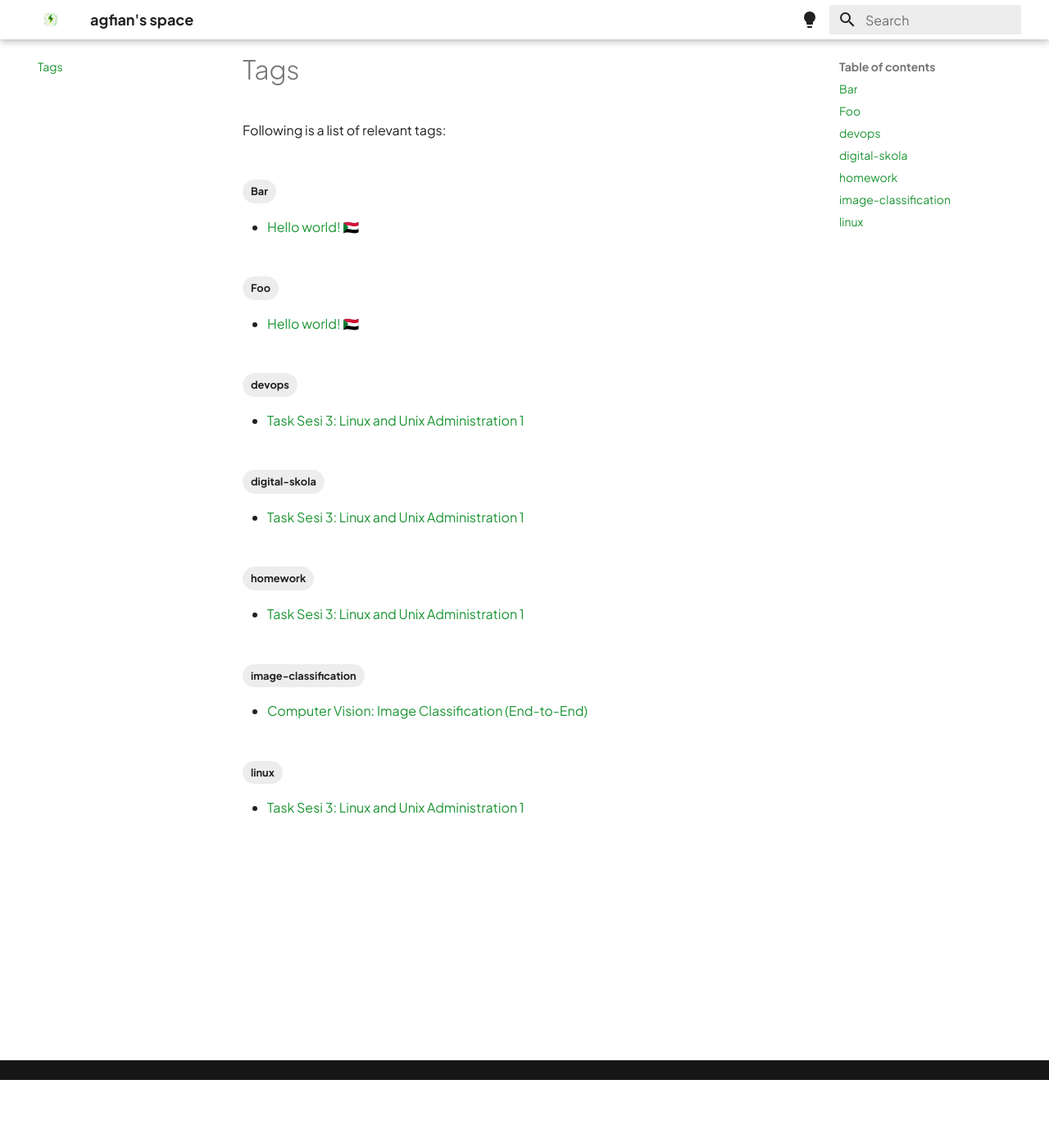
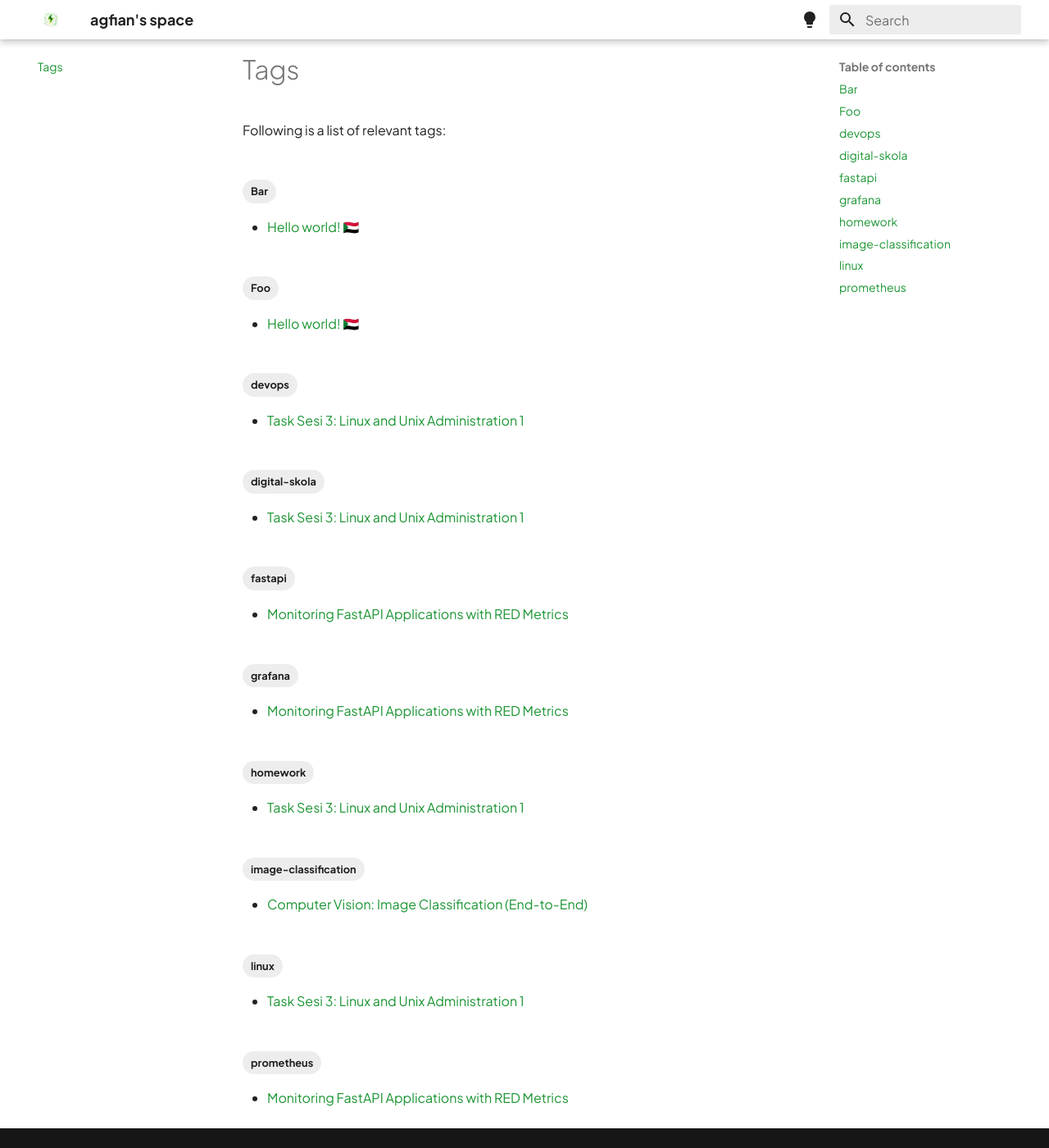
Before and after one commit to agfianf/agfianf.github.io, an MkDocs documentation site: the page built from docs/tags.md, in a window 1280 px wide and 1400 px high, scrolled down 83 px. Shown: the whole window at 82% size. Built offline with MkDocs 1.6.1 and Material for MkDocs 9.7.7, drawn with Linux system fonts in a browser that asks for light colours; some of the changed lines change nothing that is shown.

Commit message:
new-post: Monitoring FastAPI with RED Metrics

````diff
--- a/docs/blog/posts/fastapi/001-fastapi-red-metrics.md
+++ b/docs/blog/posts/fastapi/001-fastapi-red-metrics.md
@@ -1,9 +1,9 @@
 ---
 
-draft: true
+draft: false
 date:
-    created: 2025-02-19
-    updated: 2025-02-21
+    created: 2025-02-24
+    updated: 2025-02-24
 categories:
     - fastapi
 tags:
@@ -15,7 +15,7 @@
 
 ---
 
-# Instrumenting the application with RED metrics.
+# Monitoring FastAPI Applications with RED Metrics
 
 !!! info "TLDR;"
 
@@ -23,7 +23,7 @@
 
 ## Introduction
 
-I often build PoC AI application using FastAPI and not yet think too much about the performance of the application. You know at that stage we just hope it works. Until finally we release it to some users, all sorts of problems pop up and we struggle to figure out whtas going wrong. Is it because of resource bottleneck? How many times the endpoint is hit until it reaches the bottleneck? Or is there something wrong with our code? This makes it difficult to control because we don't know what is the problem.
+I often build PoC (Proof of Concept) AI application using FastAPI and not yet think too much about the performance of the application. You know at that stage we just hope it works. Until finally we release it to some users, all sorts of problems pop up and we struggle to figure out what is going wrong? Is it because of resource bottleneck? How many times the endpoint is hit until it reaches the bottleneck? Or is there something wrong with our code? This makes it difficult to control because we don't know what is the problem.
 
 One way to control the performance of the application is to measure the performance of the application. As my teacher said, _"If we can't measure it, we can't manage it"_
 
@@ -48,14 +48,18 @@
 
 ## What is the Benefit of RED Metrics?
 
-it help us to monitoring our application health. Generally, monitoring is important to detect early issues, analyze and can be used to make decisions e.g. scaling up or down, error handling, etc. Have monitoring is a highly recommended.
+RED metrics help monitor the health of your application by providing insights into its performance. Monitoring is essential for:
+
+- Detecting issues early.
+- Analyzing performance bottlenecks.
+- Making informed decisions, such as scaling resources or improving error handling.
 
 ## How it Works?
 
 Prometheus and Grafana are two popular open-source tools used for monitoring and visualization. They work together to provide a comprehensive monitoring solution. This system has 3 main components:
 
 - **Application**: The application exposes metrics at the `/metrics` endpoint.
-- **Prometheus**: A time series database that scrapes the `/metrics` endpoint every 15 seconds (default, yeah you can configure it but will come with some trade off).
+- **Prometheus**: A time series database that scrapes the result of `/metrics` endpoint every 15 seconds (default, yeah you can configure it but will come with some trade off).
 - **Grafana**: A visualization tool that queries Prometheus and displays the metrics on a dashboard. You can build type of graph/chart you want.
 
 ```mermaid
@@ -64,7 +68,7 @@
     participant Prom as Prometheus
     participant Graf as Grafana
 
-    Note over App,Graf: Maximum Latency: ~15-30 seconds from new metric to dashboard
+    Note over App,Graf: Maximum Latency: ~15-45 seconds from new metric to dashboard
 
     loop Every Scrape (15s)
         App->>Prom: Expose metrics
@@ -79,7 +83,9 @@
 ```
 
 
-For short, the service expose endpoint `GET /metrics` and prometheus side will have configuration to scrape the endpoint every 15 seconds, and then grafana will query the prometheus every 5-30 seconds and you can see the metrics on the grafana dashboard.
+For short, the service expose endpoint `GET /metrics` and prometheus side will have configuration to scrape the endpoint every 15 seconds, and then grafana will query the prometheus every 5-30 seconds and you can see the metrics on the grafana dashboard. So the latency is around 15-45 seconds from new metric to dashboard.
+
+For more details what inside the prometheus and grafana, please see the sequence diagram below:
 
 ??? abstract "More Details"
     ### Sequence Diagram
@@ -94,7 +100,7 @@
         participant QP as Grafana<br><br>Query Panel
         participant U as Grafana<br><br>Dashboard
 
-        Note over App,U: Maximum Latency: ~15-30 seconds from new metric to dashboard
+        Note over App,U: Maximum Latency: ~15-45 seconds from new metric to dashboard
 
         loop Every Scrape (15s)
             App->>Scr: Expose metrics
@@ -117,73 +123,6 @@
         end
     ```
 
-    ### Understanding Prometheus and Grafana Metrics Flow
-
-    The sequence diagram above illustrates how metrics data flows from your application to the end user's Grafana dashboard. Here's a detailed explanation of each component and process:
-
-    #### Core Components
-
-    - Application /metrics: Your application exposes metrics in Prometheus format at the /metrics endpoint
-    - Prometheus: Acts as a time series database and collection service
-    - Grafana: Visualization platform that queries Prometheus and displays metrics
-    #### Data Flow Process
-
-    - Metrics Collection (Scraping):
-
-        - Prometheus scrapes /metrics endpoint every 15 seconds (default)
-        - This interval is configurable in `prometheus.yml`:
-
-            ```yaml
-            global:
-                scrape_interval: 15s
-            ```
-
-    - Data Storage:
-
-        - Scraped metrics are stored in Prometheus's TimeSeriesDB
-        - Data includes timestamps and labels for efficient querying
-
-    - Dashboard Updates:
-
-        - Grafana periodically requests updates based on dashboard refresh settings
-        - Refresh interval (5-30s) can be configured in:
-            - Dashboard Settings > Time Options > Refresh
-        - Each refresh triggers new PromQL queries to Prometheus
-
-    ## Important Timing Considerations
-
-    - New metrics take 15-30 seconds maximum to appear on dashboards
-    - This latency comes from:
-        - Waiting for next scrape cycle (up to 15s)
-        - Dashboard refresh interval (5-30s)
-
-    ## Configuration Tips
-
-    - For Development/Testing:
-
-        ```yaml
-        # prometheus.yml
-        global:
-        scrape_interval: 5s  # Faster updates, more resource intensive
-        ```
-
-    - For Production:
-
-        ```yaml
-        # prometheus.yml
-        global:
-        scrape_interval: 15s  # Default, good balance
-        ```
-
-    - Grafana Dashboard:
-
-        - Set refresh to match your monitoring needs:
-            - Real-time monitoring: 5s
-            - General metrics: 30s
-            - Resource usage: 1m+
-
-    This setup provides a robust monitoring pipeline while allowing flexibility in configuration based on specific needs.
-
 ## How to Implement RED Metrics on FastAPI?
 
 #### ⤷ Install the Required Libraries
@@ -194,62 +133,76 @@
 uvicorn==0.34.0
 ```
 
-#### ⤷ Create the RED Metrics helper middleware
+!!! warning "Note"
 
-for the sake of simplicity, i will only show the important part i explain. We will use `prometheus_client` to expose the metrics, and `fastapi.middleware` to create a middleware.
+    Prerequisite:
 
-=== "Intro Prometheus Client"
+    - know what is middleware in FastAPI
 
-    in `prometheus_client` we have 3 main tools to collect the metrics:
+#### ⤷ prometheus-client
 
-    - **Counter**:
-        - A counter is a cumulative metric that represents a single numerical value that **only ever goes up**. It can be reset to zero on restart.
-        - Use a Counter to count requests, errors, or any other event that should only increase.
+[Prometheus create a library](https://prometheus.io/docs/instrumenting/clientlibs/)  for clients to instrument, and its ready in many languages, including Python. In this article we will use `prometheus-client` for Python. In this post we will try to implement 3 instrumenting tools:
 
-    - **Histogram**:
-        - A histogram samples observations (usually things like request durations or response sizes) and counts them in configurable buckets.
-        - Use a Histogram to measure the duration of requests, response sizes, etc.
-        - The histogram is a powerful tool for measuring the distribution of values.
+- **Counter**:
+    - A counter is a cumulative metric that represents a single numerical value that **only ever goes up**. It can be reset to zero on restart.
+    - Use a Counter to count requests, errors, or any other event that should only increase.
 
-        ??? example "Example Case"
-            - For example case measure the duration of requests. We can set of buckets to measure the duration of requests and can set for example:
+- **Histogram**:
+    - A histogram samples observations (usually things like request durations or response sizes) and counts them in configurable buckets. The histogram is a powerful tool for measuring the distribution of values. Based on documentation, it use **cumulative histogram** to measure the duration of requests.
+    - Use a Histogram to measure the duration of requests, response sizes, etc.
 
-            ![Histogram](../../../assets/instrumentation-RED/cum-histogram.png){ width="300" align="right"}
+    ??? example "Example Case"
+        - For example case measure the duration of requests. We can set of buckets to measure the duration of requests and can set for example:
 
-            - The buckets set like this:
+        ![Histogram](../../../assets/instrumentation-RED/cum-histogram.png){ width="300" align="right"}
 
-            | Bucket      | Description                                   |
-            |-------------|-----------------------------------------------|
-            | ≤ 1 second  | Very Fast (requests completed in 1 second or less) |
-            | ≤ 2 seconds | Fast (requests completed in 2 seconds or less)      |
-            | ≤ 5 seconds | Moderate (requests completed in 5 seconds or less)   |
-            | ≤ 10 seconds| Slow (requests completed in 10 seconds or less)     |
+        - The buckets set like this:
 
-            - Example case request:
+        | Bucket      | Description                                   |
+        |-------------|-----------------------------------------------|
+        | ≤ 1 second  | Very Fast (requests completed in 1 second or less) |
+        | ≤ 2 seconds | Fast (requests completed in 2 seconds or less)      |
+        | ≤ 5 seconds | Moderate (requests completed in 5 seconds or less)   |
+        | ≤ 10 seconds| Slow (requests completed in 10 seconds or less)     |
 
-            | Request | Duration (seconds) |
-            |---------|-------------------|
-            | A       | 0.8              |
-            | B       | 1.5              |
-            | C       | 1.7              |
-            | D       | 2.5              |
-            | E       | 7.5              |
+        - Example case request:
 
-            - So the prometheus will make the buckets like this:
+        | Request | Duration (seconds) |
+        |---------|-------------------|
+        | A       | 0.8              |
+        | B       | 1.5              |
+        | C       | 1.7              |
+        | D       | 2.5              |
+        | E       | 7.5              |
 
-            | Bucket      | Count | Requests       |
-            |-------------|-------|----------------|
-            | ≤ 1 second  | 1     | A             |
-            | ≤ 2 seconds | 3     | A, B, C       |
-            | ≤ 5 seconds | 4     | A, B, C, D    |
-            | ≤ 10 seconds| 5     | A, B, C, D, E |
+        - So the prometheus will make the buckets like this:
 
-    - **Gauge**:
-        - A gauge is a metric that represents a single numerical value that **can arbitrarily go up and down**.
-        - Use a Gauge to measure the number of active requests, memory usage, cpu usage, etc.
+        | Bucket      | Count | Requests       |
+        |-------------|-------|----------------|
+        | ≤ 1 second  | 1     | A             |
+        | ≤ 2 seconds | 3     | A, B, C       |
+        | ≤ 5 seconds | 4     | A, B, C, D    |
+        | ≤ 10 seconds| 5     | A, B, C, D, E |
+
+- **Gauge**:
+    - A gauge is a metric that represents a single numerical value that **can arbitrarily go up and down**.
+    - Use a Gauge to measure the number of active requests, memory usage, cpu usage, etc.
 
 
-=== "Define the metrics"
+#### ⤷ Implementing RED Metrics Middleware using prometheus-client
+
+We will create middleware class to handle the metrics collections. Middleware allow us to apply metrics collection to all endpoints in a centralized class, without needing to instrument each endpoint individually.
+
+We can implement this efficiently by inheriting from BaseHTTPMiddleware class. BaseHTTPMiddleware is a Starlette class that allows us to intercept and process requests and responses. By overriding the dispatch method, we can add custom logic to collect metrics before and after the request is processed. By leveraging middleware, we can ensure that our metrics collection is consistent and efficient across all endpoints.
+
+We will implement 4 metrics:
+
+- `REQUEST_COUNTER`: Counter to count the total number of requests.
+- `REQUEST_LATENCY`: Histogram to measure the duration of requests.
+- `ERROR_COUNTER`: Counter to count the total number of errors (4xx-5xx).
+- `ACTIVE_REQUESTS`: Gauge to measure the number of active requests.
+
+=== "Defining Metrics"
 
     ```python
     # middleware_metrics.py
@@ -289,16 +242,16 @@
     ACTIVE_REQUESTS = Gauge(
         name="http_requests_active",
         documentation="Number of currently active HTTP requests",
-        labelnames=["method", "endpoint", "service"],
+        labelnames=["method", "path", "service"],
     )
     ```
 
     1. `name`: This is like naming a variable. We can use this name to `query` the metric in Prometheus or Grafana.
-    2. `ddocumentation`: This is a description of the metric. It tells us what the metric is about.
-    3. `labelnames`: These are like tags that help group your data. <br>For example, we can group the data by `method` (GET, POST, etc.), `status_code` (200, 404, etc.), `path` (/api/v1/users), and `service` (user-service).
-    4. `buckets`: This is a list of buckets for the histogram. Each bucket represents a range of values. For example, if we set a bucket of 0.1, it means that any request that takes less than 0.1 seconds will be counted in that bucket.
+    2. `documentation`: This is a description of the metric. It tells us what the metric is about.
+    3. `labelnames`: labels  are tags that help group and filter your data. <br>For example, we can group the data by `method` (GET, POST, etc.), `status_code` (200, 404, etc.), `path` (/api/v1/users), and `service` (user-service). <br><br>For instance, if a request is a GET request to `/api/v1/users` and returns a 200 status code, the labels would look like: `method='GET', path='/api/v1/users', status_code='200', service='user-service'`.
+    4. `buckets`: This is a list of buckets for the histogram. Each bucket represents a range of values. For example, if a request takes 0.03 seconds, it will fall into the 0.05 bucket.
 
-=== "Create the middleware"
+=== "Building the Metrics Middleware"
 
     ```python
     # middleware_metrics.py
@@ -326,7 +279,8 @@
                 service=service_name,
             ).inc() # (5)
 
-            response = await call_next(request) # API call here ...
+            # Process the request and get the response from the next middleware or endpoint.
+            response = await call_next(request)
             status_code = response.status_code
 
             ACTIVE_REQUESTS.labels(
@@ -369,10 +323,9 @@
     5. Increment the active requests. Remember `Gauge` can go up and down.
     6. Decrement the active requests because request already finish. Remember `Gauge` can go up and down.
 
+    This middleware will be called for every request and will collect the metrics for every request. We set the logic when and where to do count, observe, inc, and dec active request.
 
-#### ⤷ Integrate the middleware to FastAPI
-
-=== "metrics expose"
+=== "Exposing Metrics Function"
 
     ```python
     # middleware_metrics.py
@@ -389,52 +342,12 @@
         )
     ```
 
+    Prometheus requires the metrics to be exposed in a specific text format. This function serves as the handler for GET /metrics endpoint. Each time this called, it will be run `generate_latest()` that will be return the metrics in the required text format.
 
-=== "main.py"
+    - generate_latest() will generate the metrics in the text format prometheus requires.
+    - `CONTENT_TYPE_LATEST` is content type to `text/plain; version=0.0.4; charset=utf-8` which is the content type for prometheus metrics.
 
-    ```python
-    from middleware_metrics import PrometheusMetricsMiddleware, expose_metrics_endpoint
-
-    ...
-    app = FastAPI(
-        title="FastAPI RED Metrics",
-        version="v0.0.1-local",
-    )
-
-    ...
-
-    # Add routes
-    app.include_router(route_example)
-
-    # Add metrics endpoint
-    app.add_middleware(middleware_class=PrometheusMetricsMiddleware)
-    app.add_api_route(
-        "/metrics",
-        expose_metrics_endpoint,
-        methods=["GET"],
-        include_in_schema=False,
-    )
-
-
-    if __name__ == "__main__":
-        import uvicorn
-
-        print("running app")
-        uvicorn.run(
-            "main:app",
-            host="0.0.0.0",
-            port=8000,
-            reload=True,  # set to False for production
-        )
-    ```
-
-Run the Application:
-
-```bash
-python main.py
-```
-
-in case it looks too complicated, here is the full code:
+Here's the complete implementation of the metrics middleware for reference:
 
 ??? quote "middleware_metrics.py"
 
@@ -550,37 +463,37 @@
         )
     ```
 
-??? quote "main.py"
+
+
+#### ⤷ Integrate the middleware to FastAPI
+
+After we implement RED metrics via middleware, we need to integrate it to FastAPI. We can do this by adding the middleware to FastAPI app. Here is the implementation:
+
+=== "main.py"
 
     ```python
-    from fastapi import FastAPI
-    from starlette.middleware.cors import CORSMiddleware
+    from middleware_metrics import PrometheusMetricsMiddleware, expose_metrics_endpoint
 
-    from middleware_metrics import (
-        PrometheusMetricsMiddleware,
-        expose_metrics_path,
-    )
-
+    ...
     app = FastAPI(
         title="FastAPI RED Metrics",
         version="v0.0.1-local",
     )
 
-    app.add_middleware(
-        CORSMiddleware,
-        allow_origins=["*"],
-        allow_credentials=True,
-        allow_methods=["*"],
-        allow_headers=["*"],
-    )
+    ...
 
-    app.add_middleware(PrometheusMetricsMiddleware)
+    # Add routes
+    app.include_router(route_example)
+
+    # Add metrics endpoint
+    app.add_middleware(middleware_class=PrometheusMetricsMiddleware)
     app.add_api_route(
         "/metrics",
-        expose_metrics_path,
+        expose_metrics_endpoint,
         methods=["GET"],
         include_in_schema=False,
     )
+
 
     if __name__ == "__main__":
         import uvicorn
@@ -592,20 +505,22 @@
             port=8000,
             reload=True,  # set to False for production
         )
-
     ```
 
 #### ⤷ Sample Output `GET /metrics`
 
-setiap kali kita panggil `GET /metrics` kita akan mendapatkan output seperti ini:
-Every time we call `GET /metrics` we will get an output like this:
 
-The output structure is like this:
+Every time we call `GET /metrics`, we will receive an structur text format output like this:
 
 ```bash
 # HELP <metric_name> <description>
 # TYPE <metric_name> <type>
-[nama_metric]{label1="value", label2="value", …} value
+[metric_name]{label1="value", label2="value", …} value
+...
+# HELP <metric_name> <description>
+# TYPE <metric_name> <type>
+[metric_name]{label1="value", label2="value", …} value
+[metric_name]{label1="value", label2="value", …} value
 ```
 
 - `# HELP` is a description of about the metric. It tells us what the metric is about.
@@ -618,21 +533,21 @@
 # TYPE http_requests_total counter
 ```
 
-dan format
+and the data it self:
 
 ```
-[nama_metric]{label1="value", label2="value", …} value
+[metric_name]{label1="value", label2="value", …} value
 ```
 
 `http_requests_total{endpoint="/api/v1/products/:id",method="GET",service="fastapi-app--local",status_code="200"} 3.0`
 
-- `http_requests_total` -> nama metric
-- `endpoint`, `method`, `service`, `status_code` -> label
-- `3.0` -> value
+- `http_requests_total` -> metric_name
+- `endpoint=/api/v1/products/:id` -> label and label value
+- `3.0` -> value from the metric
 
-so, Total count of HTTP requests with endpoint `/api/v1/products/:id`, method `GET`, service `fastapi-app--local`, status code `200` is `3.0`
+So, Total count of HTTP requests with endpoint `/api/v1/products/:id`, method `GET`, service `fastapi-app--local`, status code `200` is `3.0`
 
-dalam artikel ini, kita menggunakan 3 tipe metric: Counter, Histogram, dan Gauge.
+In the output we can see 3 types of metrics:
 
 ??? example "Sample Output"
 
@@ -702,7 +617,8 @@
         http_requests_active{endpoint="/api/v1/ai/predict",method="POST",service="fastapi-app--local"} 0.0
         http_requests_active{endpoint="/api/v1/products/:id/process",method="POST",service="fastapi-app--local"} 0.0
         ```
-        pada output ini kita bisa lihat bahwa `http_requests_active` adalah `0.0` karena tidak ada request yang aktif. Ini mirip dengan Counter, tapi ini bisa naik dan turun.
+
+        in this output we can see that `http_requests_active` is `0.0` because there are no active requests. This is similar to Counter, but this can go up and down.
 
 But you may notice that there are things that we don't set, but appear in the output.
 
@@ -747,12 +663,12 @@
     process_max_fds 1.048576e+06
     ```
 
-This is metrics that are automatically generated by `prometheus-client` which are automatically registered by default collectors. We can use it to monitoring our application performance. or if you just want to monitor the metrics that you define, you can disable it [this way](https://github.com/prometheus/client_python/issues/414#issuecomment-1041233838)
+These metrics are automatically generated by `prometheus-client` and registered by default collectors. They provide additional insights into application performance, such as memory usage, CPU time, and garbage collection. We can use it to monitoring our application performance too or if you just want to monitor the metrics that you define, you can disable it [this way](https://github.com/prometheus/client_python/issues/414#issuecomment-1041233838)
 
 
 ## Next Step
 
-I think this is enoughtfor part 1, in the next part we will integrate with Prometheus and Grafana. However, There are many things to do next, such as:
+This concludes part 1 of the tutorial. In the next part, we will integrate the application with Prometheus and Grafana for monitoring and visualization. However, There are many things to do next, such as:
 
 - Integrate with Prometheus as Time Series Database
 - Integrate with Grafana as Visualization
````
